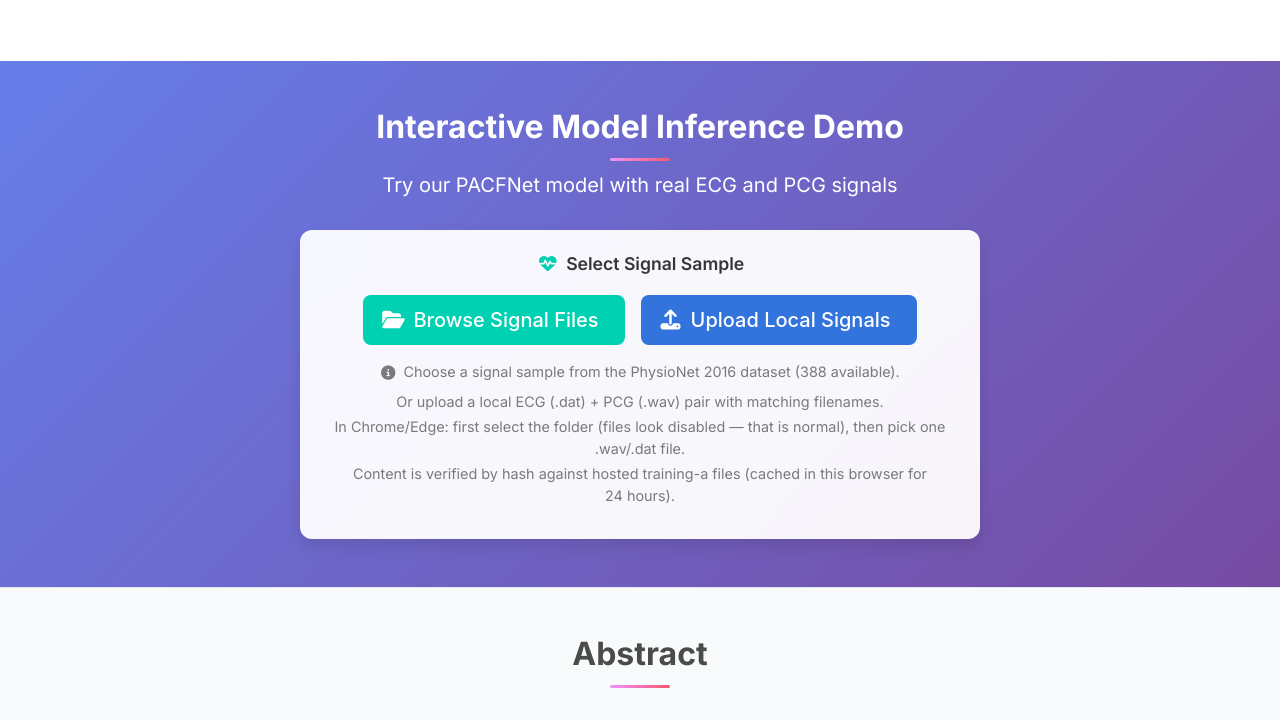
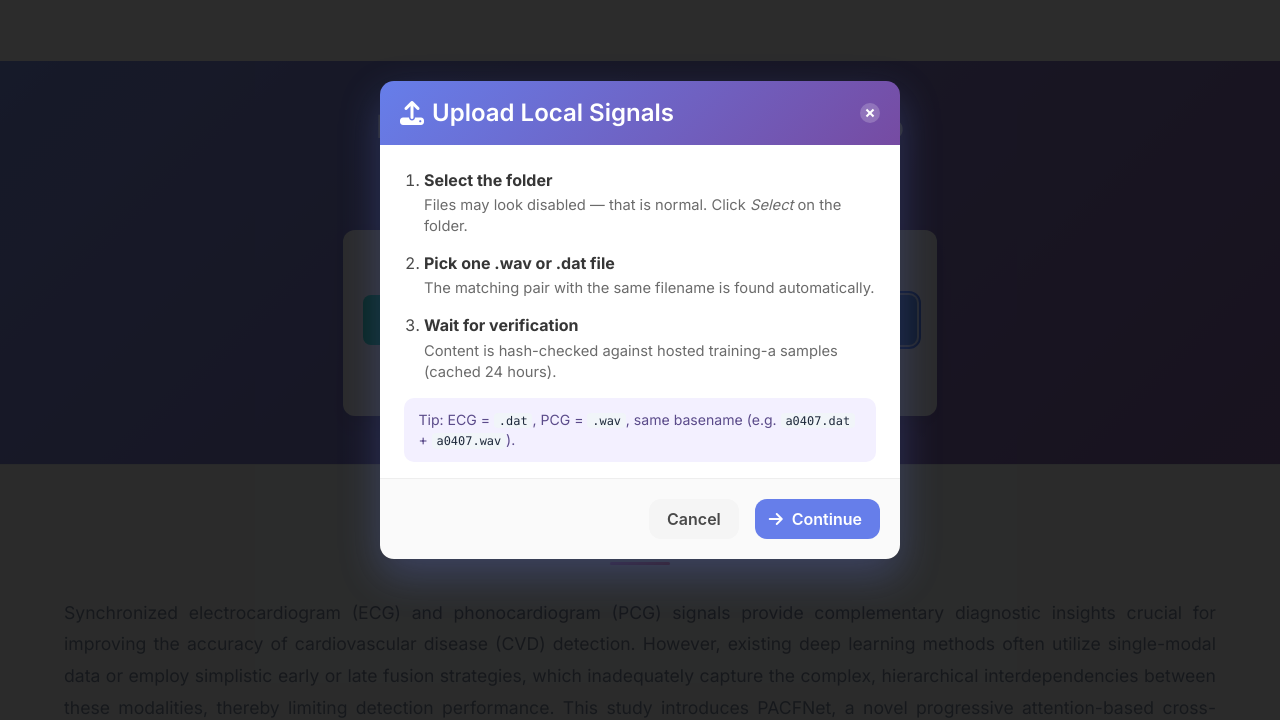
Before and after one commit to lightyLi/academic_page_for_PACFNet, a website: page index.html in a window 1280 px wide. Both pictures are taken after a click on the button "Upload Local Signals". Shown: the part 535-1255 px from the top of the page. Drawn offline with nearby package versions, Linux system fonts and the light colour scheme; some packages are replaced by stand-ins of ours; a script that the page names is missing; some icons are missing.

Commit message:
Simplify upload notes and add a matching upload guide modal.
Show concise on-page help and open a themed step guide before the native file picker.

Co-authored-by: Cursor <cursoragent@cursor.com>

```diff
--- a/index.html
+++ b/index.html
@@ -263,7 +263,7 @@
                 </span>
                 <span>Browse Signal Files</span>
               </button>
-              <button id="uploadLocalSignalsBtn" class="button is-link is-medium signal-action-btn" onclick="startLocalSignalUpload()">
+              <button id="uploadLocalSignalsBtn" class="button is-link is-medium signal-action-btn" onclick="showUploadGuide()">
                 <span class="icon">
                   <i class="fas fa-upload"></i>
                 </span>
@@ -292,12 +292,7 @@
                 <span class="icon is-small">
                   <i class="fas fa-info-circle"></i>
                 </span>
-                <span>Choose a signal sample from the PhysioNet 2016 dataset (388 available).</span>
-              </p>
-              <p class="signal-note">
-                <span>Or upload a local ECG (.dat) + PCG (.wav) pair with matching filenames.</span>
-                <span class="signal-note-break">In Chrome/Edge: first select the folder (files look disabled — that is normal), then pick one .wav/.dat file.</span>
-                <span class="signal-note-break">Content is verified by hash against hosted training-a files (cached in this browser for 24 hours).</span>
+                <span>Browse 388 hosted samples, or upload a matching local .dat + .wav pair.</span>
               </p>
               <p id="uploadStatusMessage" class="signal-note signal-note-status" style="display: none;"></p>
               <p id="uploadErrorMessage" class="signal-note signal-note-error" style="display: none;"></p>
@@ -477,6 +472,50 @@
         <!-- Signal list will be populated by JavaScript -->
       </div>
     </section>
+  </div>
+</div>
+
+<!-- Upload Guide Modal -->
+<div id="uploadGuideModal" class="modal">
+  <div class="modal-background" onclick="closeUploadGuide()"></div>
+  <div class="modal-card upload-guide-card">
+    <header class="modal-card-head upload-guide-head">
+      <p class="modal-card-title">
+        <span class="icon">
+          <i class="fas fa-upload"></i>
+        </span>
+        <span>Upload Local Signals</span>
+      </p>
+      <button class="delete" aria-label="close" onclick="closeUploadGuide()"></button>
+    </header>
+    <section class="modal-card-body upload-guide-body">
+      <ol class="upload-guide-steps">
+        <li>
+          <strong>Select the folder</strong>
+          <span>Files may look disabled — that is normal. Click <em>Select</em> on the folder.</span>
+        </li>
+        <li>
+          <strong>Pick one .wav or .dat file</strong>
+          <span>The matching pair with the same filename is found automatically.</span>
+        </li>
+        <li>
+          <strong>Wait for verification</strong>
+          <span>Content is hash-checked against hosted training-a samples (cached 24 hours).</span>
+        </li>
+      </ol>
+      <p class="upload-guide-tip">
+        Tip: ECG = <code>.dat</code>, PCG = <code>.wav</code>, same basename (e.g. <code>a0407.dat</code> + <code>a0407.wav</code>).
+      </p>
+    </section>
+    <footer class="modal-card-foot upload-guide-foot">
+      <button class="button is-light" onclick="closeUploadGuide()">Cancel</button>
+      <button class="button is-link" id="uploadGuideContinueBtn" onclick="confirmUploadGuide()">
+        <span class="icon">
+          <i class="fas fa-arrow-right"></i>
+        </span>
+        <span>Continue</span>
+      </button>
+    </footer>
   </div>
 </div>
 <!-- End Model Inference Demo -->
--- a/static/css/index.css
+++ b/static/css/index.css
@@ -1000,6 +1000,99 @@ a:focus {
   transition: box-shadow 0.3s ease;
 }
 
+/* -------- Upload guide modal -------- */
+.upload-guide-card {
+  max-width: 520px;
+  width: min(92vw, 520px);
+  border-radius: 14px;
+  overflow: hidden;
+  box-shadow: 0 16px 40px rgba(102, 126, 234, 0.28);
+}
+
+.upload-guide-head {
+  background: linear-gradient(135deg, #667eea 0%, #764ba2 100%);
+  border-bottom: none;
+}
+
+.upload-guide-head .modal-card-title {
+  color: #fff;
+  font-weight: 600;
+  display: flex;
+  align-items: center;
+  gap: 0.5rem;
+}
+
+.upload-guide-head .delete {
+  background: rgba(255, 255, 255, 0.2);
+}
+
+.upload-guide-head .delete::before,
+.upload-guide-head .delete::after {
+  background-color: #fff;
+}
+
+.upload-guide-body {
+  padding: 1.5rem 1.5rem 1rem;
+}
+
+.upload-guide-steps {
+  margin: 0;
+  padding-left: 1.25rem;
+  color: #4a4a4a;
+}
+
+.upload-guide-steps li {
+  margin-bottom: 0.9rem;
+  line-height: 1.45;
+}
+
+.upload-guide-steps li strong {
+  display: block;
+  color: #363636;
+  margin-bottom: 0.2rem;
+}
+
+.upload-guide-steps li span {
+  display: block;
+  color: #6b6b6b;
+  font-size: 0.92rem;
+}
+
+.upload-guide-tip {
+  margin: 0.25rem 0 0;
+  padding: 0.75rem 0.9rem;
+  border-radius: 10px;
+  background: #f3f0ff;
+  color: #5b4b8a;
+  font-size: 0.88rem;
+  line-height: 1.45;
+}
+
+.upload-guide-tip code {
+  background: rgba(118, 75, 162, 0.12);
+  color: #5b4b8a;
+  padding: 0.05rem 0.3rem;
+  border-radius: 4px;
+  font-size: 0.85em;
+}
+
+.upload-guide-foot {
+  justify-content: flex-end;
+  gap: 0.5rem;
+  border-top: 1px solid #eee;
+  background: #fafafa;
+}
+
+.upload-guide-foot .button.is-link {
+  background-color: #667eea;
+  border-color: transparent;
+  font-weight: 600;
+}
+
+.upload-guide-foot .button.is-link:hover {
+  background-color: #5a6fd6;
+}
+
 /* -------- Signal select panel (centered + responsive) -------- */
 .signal-select-panel {
   margin-bottom: 2rem;
--- a/static/js/upload_signals.js
+++ b/static/js/upload_signals.js
@@ -600,6 +600,33 @@
     ERRORS,
   };
 
+  function showUploadGuide() {
+    const modal = document.getElementById("uploadGuideModal");
+    if (modal) {
+      modal.classList.add("is-active");
+    }
+  }
+
+  function closeUploadGuide() {
+    const modal = document.getElementById("uploadGuideModal");
+    if (modal) {
+      modal.classList.remove("is-active");
+    }
+  }
+
+  function confirmUploadGuide() {
+    closeUploadGuide();
+    // Defer so the modal closes before the native picker opens.
+    setTimeout(() => {
+      startLocalSignalUpload().catch((err) => {
+        console.error("[upload]", err);
+      });
+    }, 50);
+  }
+
+  global.showUploadGuide = showUploadGuide;
+  global.closeUploadGuide = closeUploadGuide;
+  global.confirmUploadGuide = confirmUploadGuide;
   global.startLocalSignalUpload = function startLocalSignalUploadSafe() {
     return startLocalSignalUpload().catch((err) => {
       console.error("[upload]", err);
```
